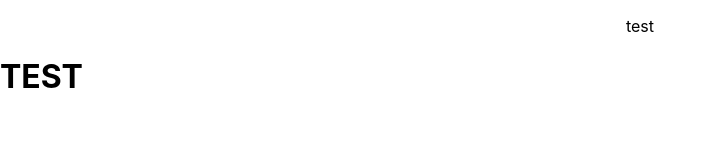
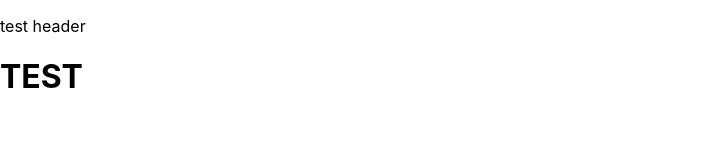
Before and after one commit to L-Paillet/reactCommerce, a React (Create React App) app in the folder site-e-commerce/: page / in a window 1280 px wide. Shown: the top 160 px of the page, without its empty margins (0-717 px from the left). Built offline with nearby package versions, Linux system fonts and the light colour scheme.

Commit message:
update projet

```diff
--- a/site-e-commerce/public/index.html
+++ b/site-e-commerce/public/index.html
@@ -24,7 +24,7 @@
       work correctly both with client-side routing and a non-root public URL.
       Learn how to configure a non-root public URL by running `npm run build`.
     -->
-    <title>React App</title>
+    <title>Site e-commerce</title>
   </head>
   <body>
     <noscript>You need to enable JavaScript to run this app.</noscript>
--- a/site-e-commerce/src/js/App.js
+++ b/site-e-commerce/src/component/App.js
@@ -3,7 +3,6 @@ import '../css/App.css';
 function App() {
   return (
     <div className="App">
-    <p>test</p>
     </div>
   );
 }
--- /dev/null
+++ b/site-e-commerce/src/component/Banner.js
@@ -0,0 +1,10 @@
+import "../css/Banner.css";
+function Banner() {
+    return (
+        <div>
+            <p>test header</p>
+        </div>
+    )
+}
+
+export default Banner;
--- a/site-e-commerce/src/index.js
+++ b/site-e-commerce/src/index.js
@@ -1,11 +1,11 @@
 import React from 'react';
 import ReactDOM from 'react-dom/client';
 import './index.css';
-import App from './js/App';
+import Banner from './component/Banner';
 
 const root = ReactDOM.createRoot(document.getElementById('root'));
 root.render(
   <React.StrictMode>
-    <App />
+    <Banner />
   </React.StrictMode>
 );
```
Also changed, not shown: site-e-commerce/src/css/Banner.css (added).
